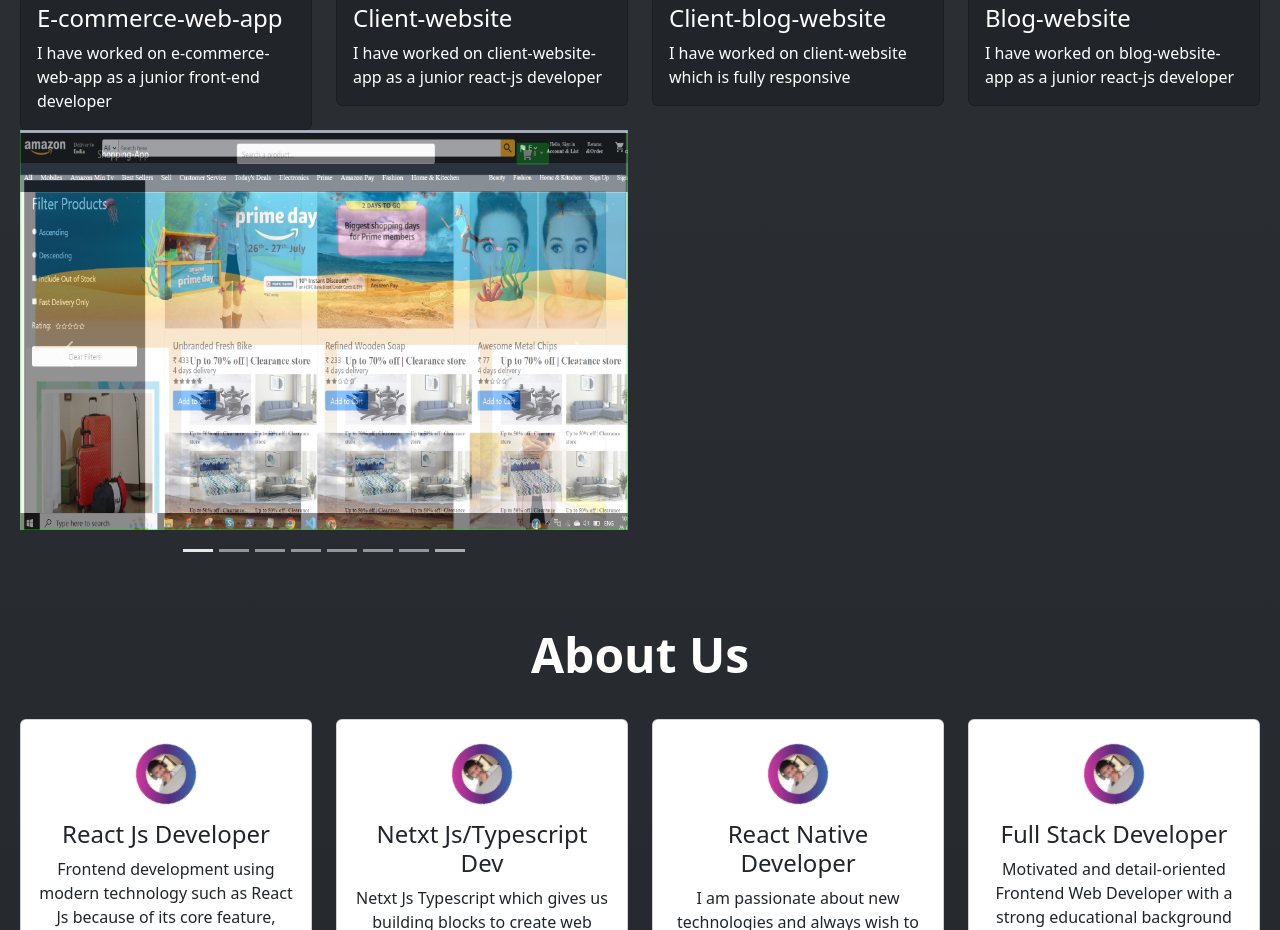
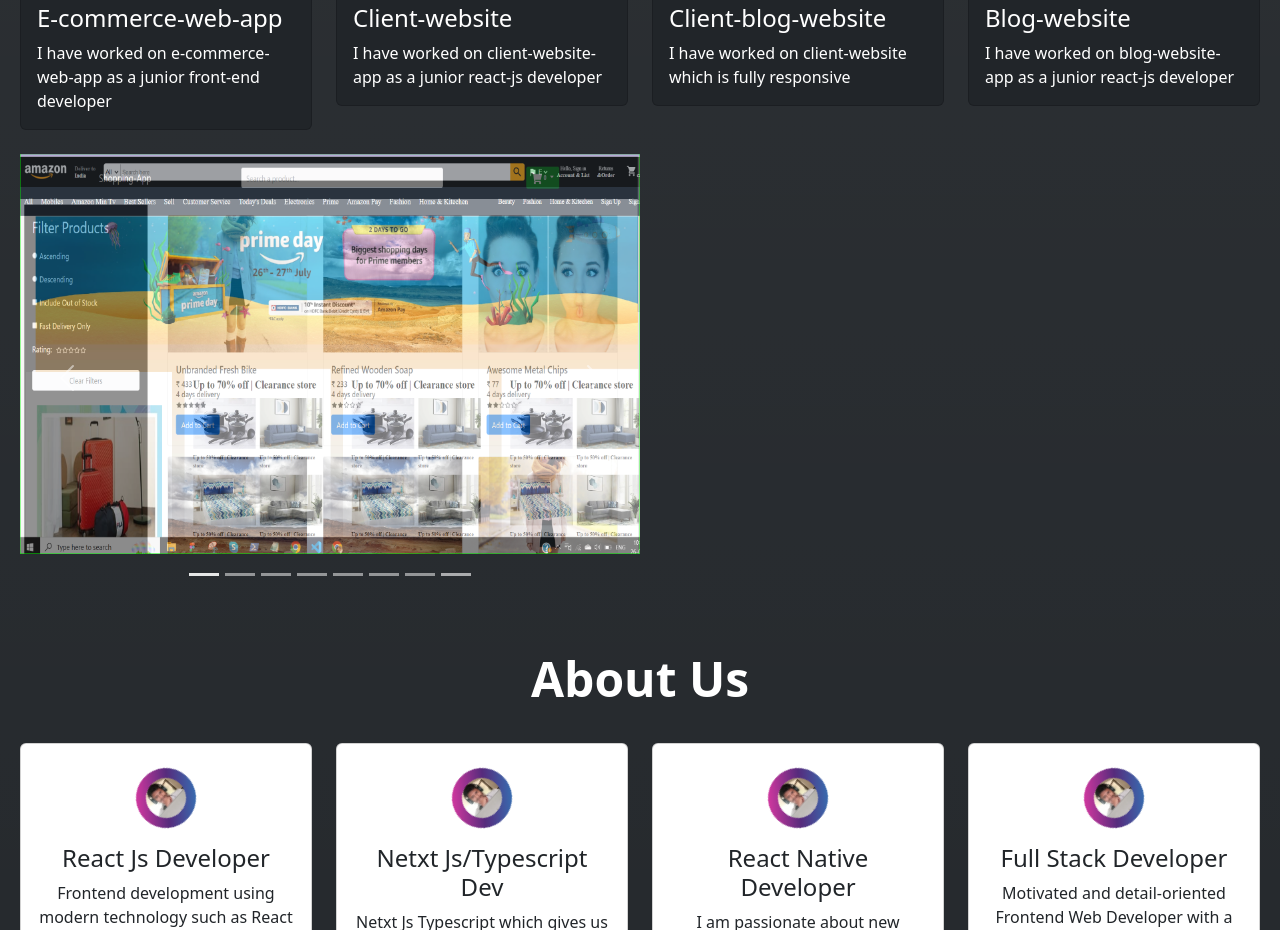
Before and after one commit to MdIntezarAlam/intezar.dev, a React (Create React App) app: page / in a window 1280 px wide. Shown: the part 4820-5750 px from the top of the page. Built offline with nearby package versions, Linux system fonts and the light colour scheme.

Commit message:
last commit

```diff
--- a/src/component/Container/Home.js
+++ b/src/component/Container/Home.js
@@ -11,7 +11,9 @@
         <Skills />
         <h5 className="text_heading_3  py-5">My Best Projects</h5>
         <Projects />
-        <Project />
+        <div className="pt-4">
+          <Project />
+        </div>
         <div className="mt-5">
           <About />
           <Contact />
```
